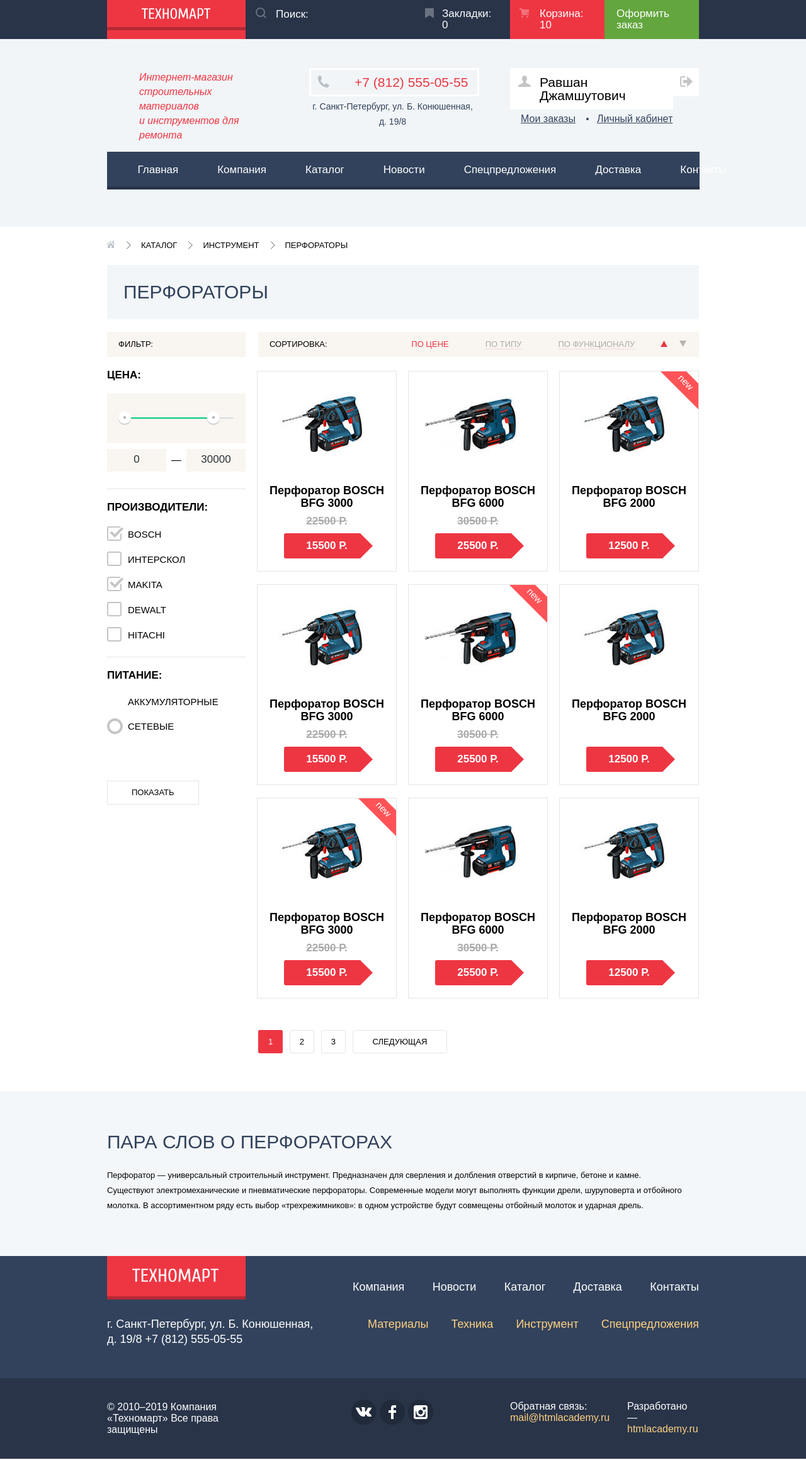
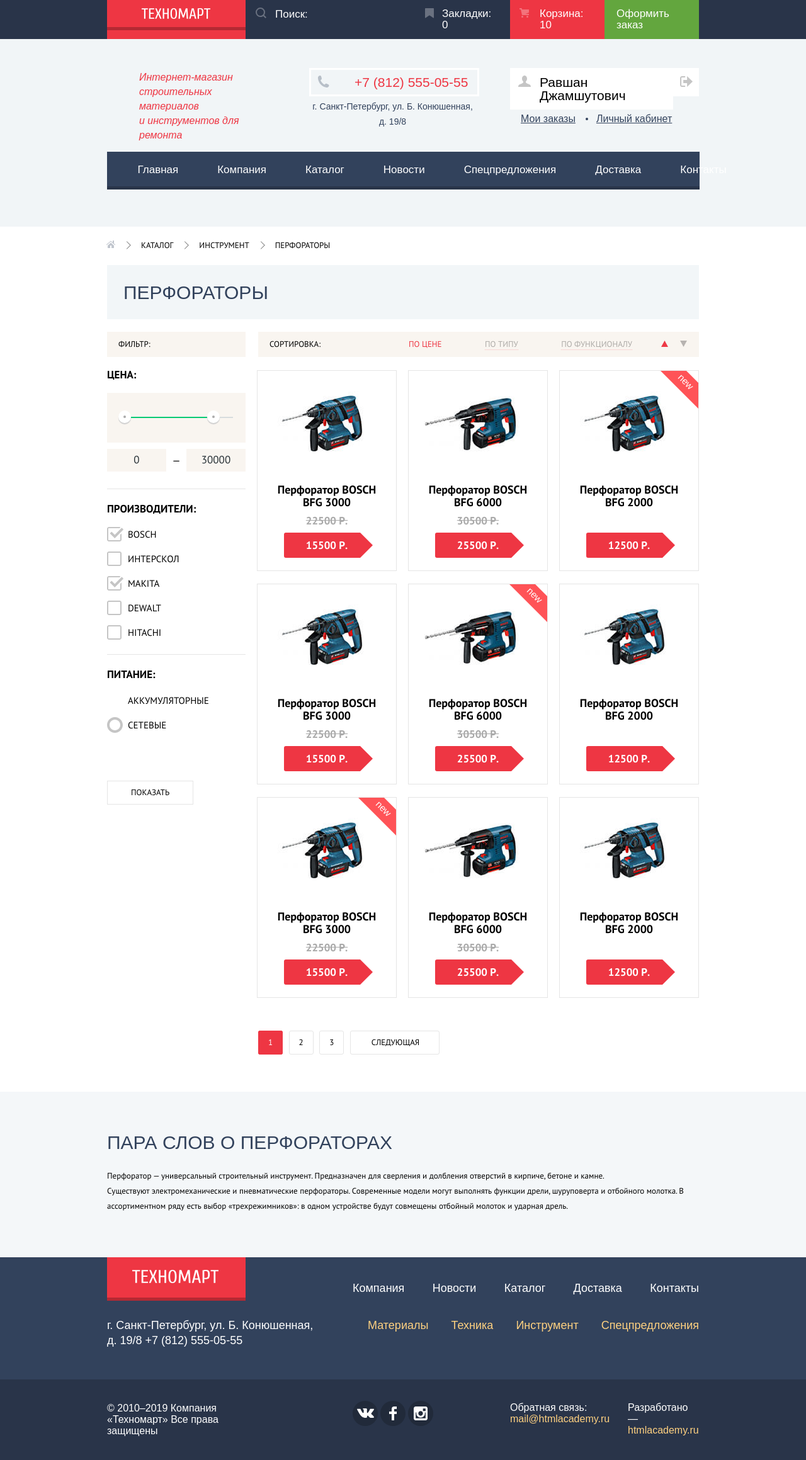
Before and after one commit to RomKmeister/586875-technomart-24, a plain HTML site: page catalog.html in a window 1280 px wide. Shown: the whole page at 63% size. Drawn offline with Linux system fonts and the light colour scheme; a web font is replaced by a local one.

Commit message:
Исправления после защиты

```diff
--- a/catalog.html
+++ b/catalog.html
@@ -3,7 +3,7 @@
 
 <head>
   <meta charset="utf-8">
-  <link href="https://fonts.googleapis.com/css?family=Cuprum:400,400i,700&#10072;PT+Sans:400,700" rel="stylesheet">
+  <link href="https://fonts.googleapis.com/css?family=Cuprum:400,400i,700%7cPT+Sans:400,700&amp;subset=cyrillic" rel="stylesheet">
   <link rel="stylesheet" href="css/normalize.css">
   <link rel="stylesheet" href="css/style-min.css">
   <title>HTML Academy: Техномарт</title>
@@ -397,7 +397,7 @@
 
         <ul class="footer-social">
           <li><a class="social-button" href="#"><span class="visually-hidden">Вконтакте</span><img src="img/icon-vk.svg"
-                width="25" height="16" alt=""></a></li>
+                width="27" height="17" alt=""></a></li>
           <li><a class="social-button" href="#"><span class="visually-hidden">Фейсбук</span><img src="img/icon-fb.svg"
                 width="12" height="22" alt=""></a></li>
           <li><a class="social-button" href="#"><span class="visually-hidden">Инстаграм</span><img
--- a/css/style.css
+++ b/css/style.css
@@ -101,7 +101,7 @@
 .search {
   box-sizing: border-box;
   width: 270px;
-  padding: 13px 48px 11px;
+  padding: 13px 47px 11px;
 
   color: #ffffff;
 
@@ -393,7 +393,7 @@
 
 .account-link {
   display: block;
-  margin: 2px 17px 4px;
+  margin: 2px 16px 4px 17px;
 
   font-size: 16px;
   line-height: 18px;
@@ -528,7 +528,7 @@
 .catalog-title {
   width: 920px;
   margin: 19px 0 20px;
-  padding: 28px 26px;
+  padding: 29px 26px 27px;
 
   font-weight: normal;
   font-size: 30px;
@@ -552,13 +552,15 @@
 
 .catalog-filter fieldset {
   margin: 0;
+  margin-bottom: 3px;
   padding: 0;
+
   border: none;
   border-bottom: 1px solid #e5e5e5;
 }
 
 .catalog-filter fieldset:last-of-type {
-  margin-bottom: 60px;
+  margin-bottom: 62px;
 
   border-bottom: none;
 }
@@ -572,7 +574,7 @@
 }
 
 .catalog-filter h3 {
-  margin: 14px 0;
+  margin: 13px 0 14px;
   font-weight: bold;
   font-size: 17px;
   line-height: 30px;
@@ -587,7 +589,7 @@
   position: relative;
 
   height: 41px;
-  margin-bottom: 9px;
+  margin-bottom: 10px;
   padding-top: 38px;
   padding-right: 20px;
   padding-left: 20px;
@@ -682,8 +684,8 @@
   position: relative;
 
   display: block;
-  margin: 15px 0 16px;
-  padding: 3px 10px 1px 33px;
+  margin: 0 0 16px;
+  padding: 2px 10px 1px 33px;
 }
 
 .filter-power label {
@@ -748,7 +750,7 @@
 
 .filter-button {
   margin-bottom: 20px;
-  padding: 9px 38px;
+  padding: 9px 37px;
 
   font-size: 13px;
   line-height: 18px;
@@ -819,7 +821,7 @@
   display: flex;
   justify-content: space-between;
   width: 41px;
-  padding: 0 20px;
+  padding: 0 19px;
 }
 
 .sort-order {
@@ -845,16 +847,16 @@
   flex-wrap: wrap;
   align-items: flex-start;
   align-content: flex-start;
-  margin-bottom: 29px;
+  margin-bottom: 36px;
   font-family: "Cuprum", Arial, sans-serif;
 }
 
 .category {
   position: relative;
   overflow: hidden;
-  width: 258px;
-  margin: 0 0 23px 22px;
-  padding: 20px;
+  width: 255px;
+  margin: 0 0 18px 21px;
+  padding: 22px 22px 21px;
 }
 
 .material {
@@ -1119,7 +1121,7 @@
 
 .category-slider p {
   margin: 0;
-  margin-bottom: 120px;
+  margin-bottom: 121px;
 
   font-size: 18px;
   line-height: 24px;
@@ -1133,7 +1135,7 @@
   display: flex;
   justify-content: space-between;
   align-items: center;
-  margin-bottom: 22px;
+  margin-bottom: 21px;
 
   background: #f9f5f0;
 }
@@ -1339,7 +1341,7 @@
 }
 
 .brands {
-  margin-bottom: 64px;
+  margin-bottom: 65px;
 }
 
 .brand a {
@@ -1372,7 +1374,7 @@
 
 .services {
   border-top: 1px solid transparent;
-  margin-bottom: 16px;
+  margin-bottom: 15px;
 }
 
 .services h2,
@@ -1389,7 +1391,7 @@
 
 .services p {
   width: 400px;
-  margin-bottom: 68px
+  margin-bottom: 69px
 }
 
 .servises-slider {
@@ -1526,7 +1528,7 @@
 }
 
 .company p {
-  margin-bottom: 22px;
+  margin-bottom: 23px;
 }
 
 .company-button {
@@ -1555,7 +1557,7 @@
 .company-delivery li::before {
   content: "";
   position: absolute;
-  top: 10px;
+  top: 8px;
   left: -37px;
 
   width: 25px;
@@ -1565,26 +1567,28 @@
 }
 
 .contacts {
-  width: 303px;
+  width: 302px;
 }
 
 .contacts-button {
   width: auto;
   margin-bottom: 20px;
+  padding-left: 4px;
 }
 
 .contacts p {
   margin-bottom: 30px;
-  padding-right: 80px;
-}
-
-.map {
-  margin-bottom: 33px;
+  padding-right: 84px;
+}
+
+.map-link {
+  display: block;
+  margin-bottom: 34px;
 }
 
 .paginator {
   width: 100%;
-  margin: 40px 0 69px;
+  margin: 42px 0 69px;
 
   font-size: 13px;
   line-height: 18px;
@@ -1593,8 +1597,8 @@
 }
 
 .paginator a {
-  padding: 10px 15px;
-  margin-right: 7px;
+  padding: 9px 15px 10px;
+  margin-right: 6px;
   border: 1px solid #e5e5e5;
   color: #000000;
   border-radius: 3px;
@@ -1610,7 +1614,7 @@
 }
 
 .paginator .next {
-  padding: 10px 31px;
+  padding: 9px 31px 10px 33px;
 }
 
 .paginator .page-active {
@@ -1625,7 +1629,7 @@
 }
 
 .catalog-description {
-  padding: 66px 0 55px;
+  padding: 66px 0 56px;
 }
 
 .catalog-description h2 {
@@ -1958,7 +1962,7 @@
   flex-wrap: wrap;
   justify-content: center;
   width: 300px;
-  margin-left: -10px;
+  margin-left: -8px;
   margin-top: 34px;
 
   list-style: none;
@@ -1971,7 +1975,7 @@
   justify-content: center;
   width: 40px;
   height: 40px;
-  margin-right: 5px;
+  margin-right: 4px;
 
   background: #212a3a;
   border-radius: 50%;
@@ -2001,7 +2005,7 @@
 }
 
 .footer-developer {
-  width: 114px;
+  width: 113px;
 }
 
 .footer-info-link {
```
Also changed, not shown: index.html (+7 -7 lines), css/style-min.css, img/logo-interscom.jpg, img/logo-metabo.jpg.
